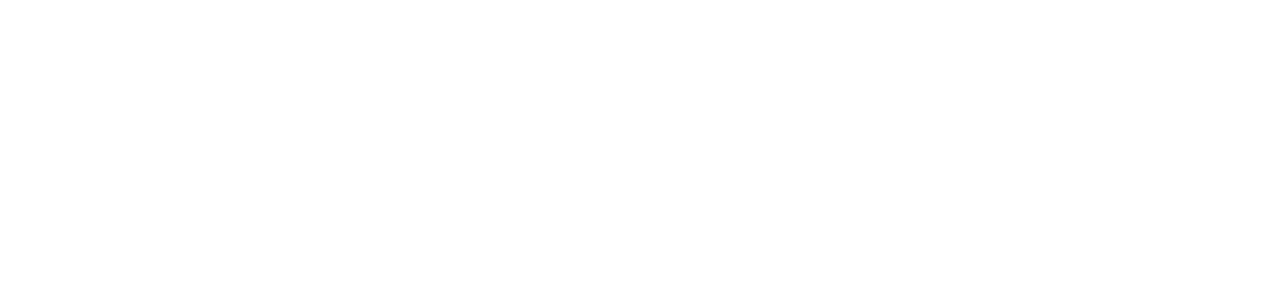
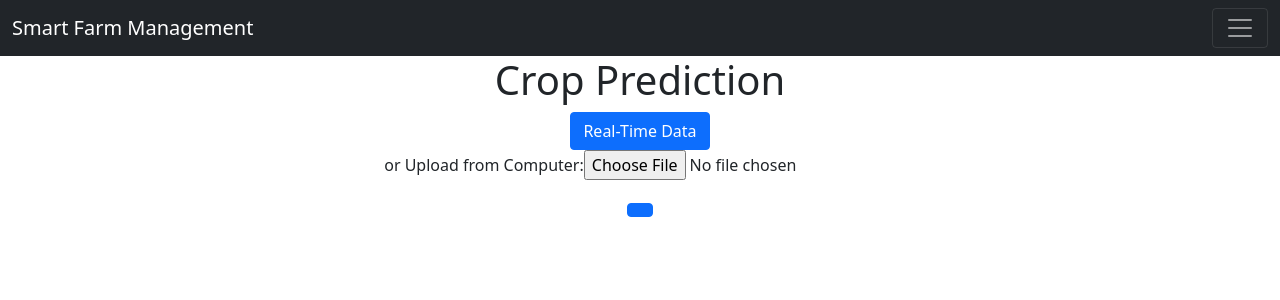
Before and after one commit to Tanuj22/smart-farrm-management, a React (Create React App) app in the folder frontend/: page /crop-prediction in a window 1280 px wide. Before the commit this address had no page. Shown: the top 300 px of the page. Built offline with nearby package versions, Linux system fonts and the light colour scheme.

Commit message:
made basic crop prediction UI

```diff
--- a/frontend/src/index.js
+++ b/frontend/src/index.js
@@ -8,6 +8,7 @@
 import 'bootstrap/dist/css/bootstrap.min.css';
 import App from './App';
 import Disease from '../src/pages/disease_detection';
+import Prediction from '../src/pages/crop_prediction';
 import reportWebVitals from './reportWebVitals';
 
 ReactDOM.render(
@@ -15,6 +16,7 @@
     <Routes>
       <Route exact path='/' element={<App />} />
       <Route path='/disease-detection' element={<Disease />} />
+      <Route path='/crop-prediction' element={<Prediction />} />
     </Routes>
   </Router>,
   document.getElementById("root")
--- /dev/null
+++ b/frontend/src/pages/crop_prediction.js
@@ -0,0 +1,65 @@
+import React from 'react';
+import { Container, Button } from 'react-bootstrap';
+import NavBar from '../components/NavBar';
+
+class Prediction extends React.Component {
+    constructor(props) {
+        super(props);
+        this.state = {
+            temperature: '',
+            humidity: '',
+            ph: '',
+            rainfall: '',
+            soil: {
+                n: '',
+                p: '',
+                k: ''
+            },
+            dataFile: null,
+            crop: ''
+        }
+    }
+
+    onFetchData = () => {
+
+    }
+
+    onFileChange = event => {
+        this.setState({dataFile: event.target.files[0]});
+    }
+
+    onPredictData = () => {
+        const data = {
+            temperature: this.state.temperature,
+            humidity: this.state.humidity,
+            ph: this.state.ph,
+            rainfall: this.state.rainfall,
+            n: this.state.soil.n,
+            p: this.state.soil.p,
+            k: this.state.soil.k
+        };
+        console.log(data);
+    }
+
+    render() {
+        return (
+            <div>
+                <NavBar />
+                <Container align="center">
+                    <h1 align="center">Crop Prediction</h1>
+                    <Button onClick={this.onFetchData}>Real-Time Data</Button>
+                    <div>
+                        <p>or Upload from Computer:
+                            <input type="file" onChange={this.onFileChange} />
+                        </p>
+                        <Button onClick={this.onPredictData}>
+
+                        </Button>
+                    </div>
+                </Container>
+            </div>
+        );
+    }
+}
+
+export default Prediction;
--- a/frontend/src/pages/disease_detection.js
+++ b/frontend/src/pages/disease_detection.js
@@ -9,8 +9,7 @@
 		super(props);
 		this.state = {
 			imgId: '',
-			imgSrc: [],
-			imgFile: null
+			imgSrc: []
 		};
 		this.handleChange = this.handleChange.bind(this);
 		this.handleImgCapture = this.handleImgCapture.bind(this);
```
